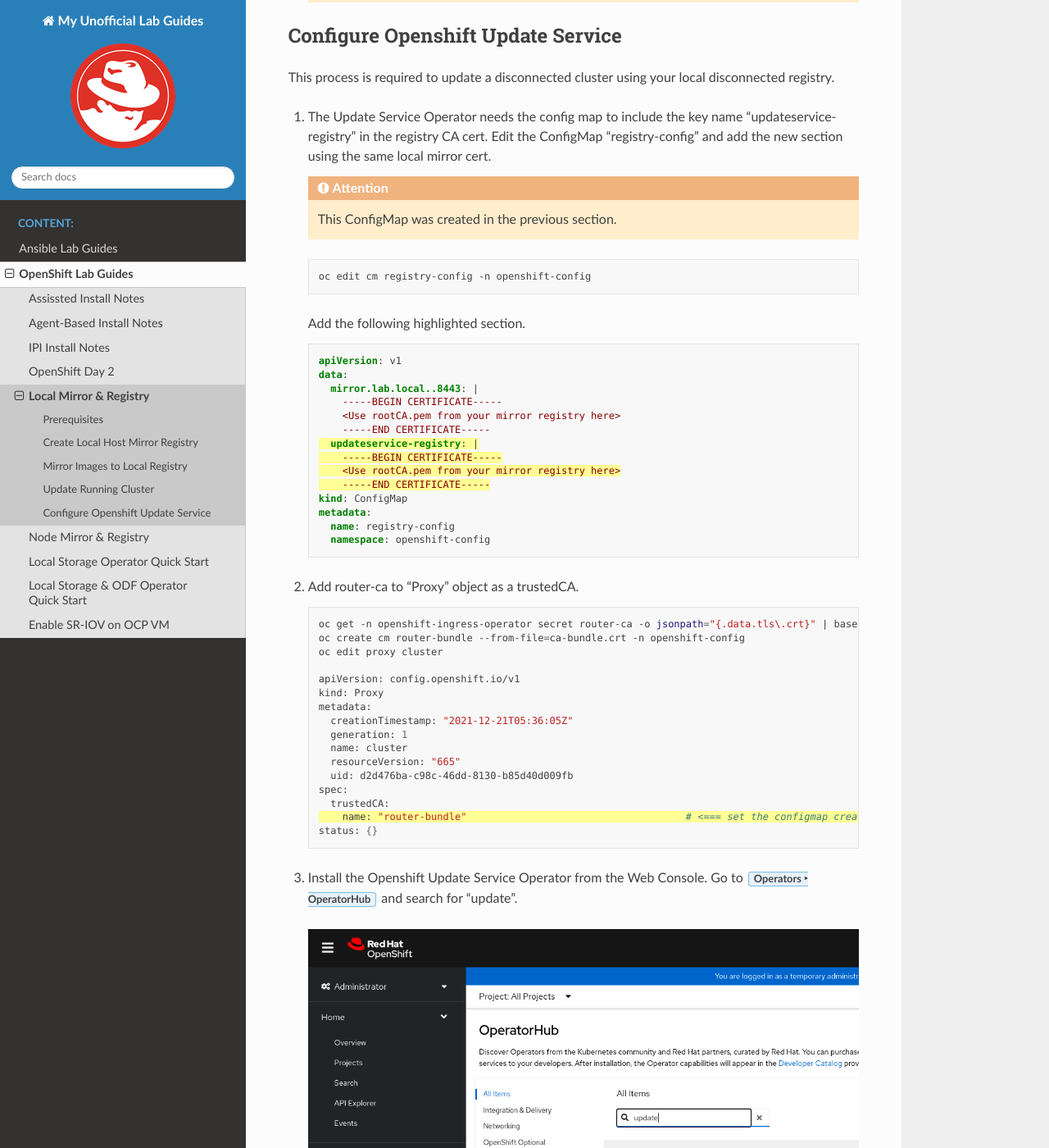
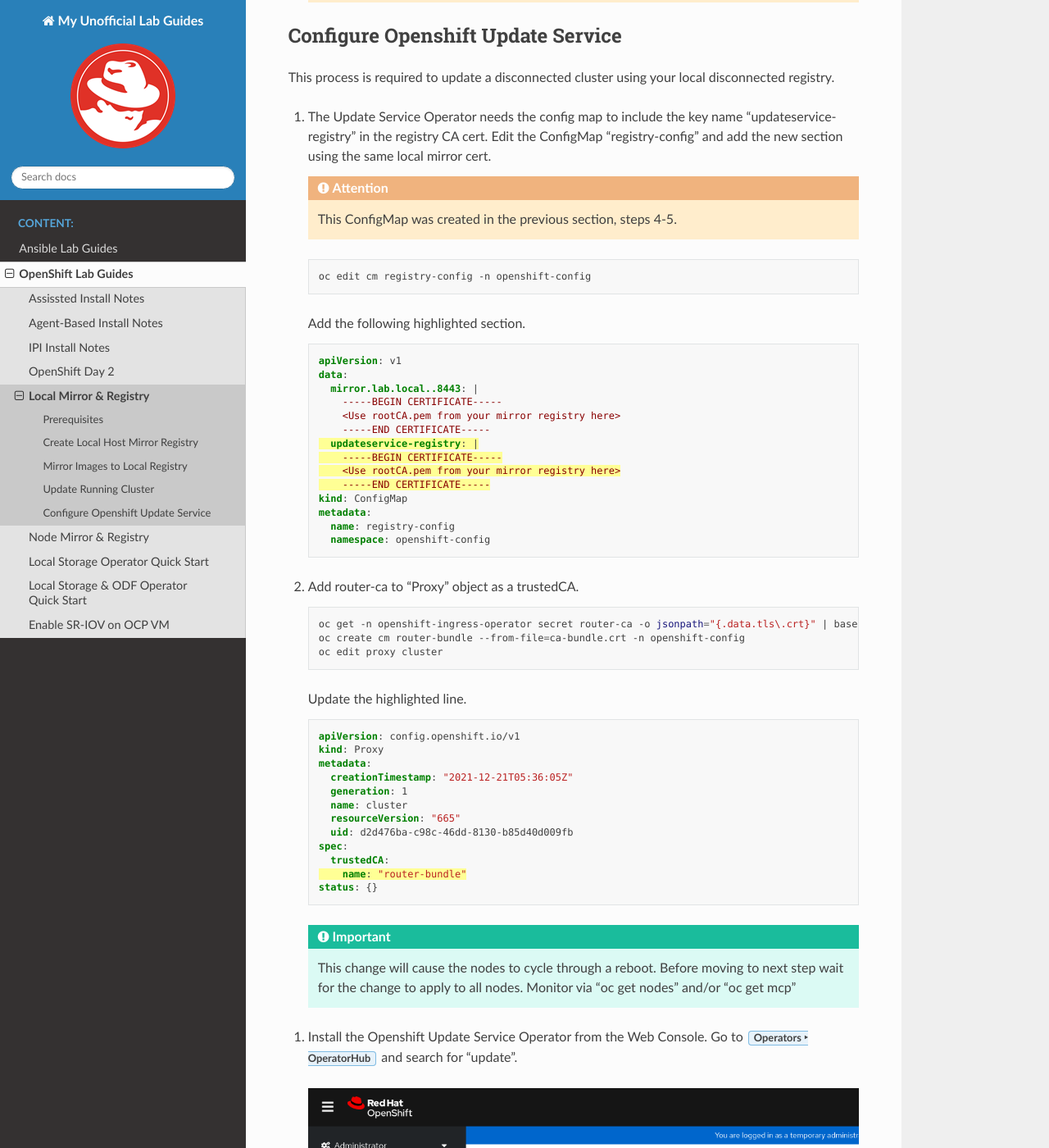
Before and after one commit to vtog/labGuides, a Sphinx documentation site: the page built from source/ocp/local-mirror-registry.rst, in a window 1280 px wide and 1400 px high, scrolled down 7433 px. Shown: the whole window at 82% size. Built offline with Sphinx 7.4.7 and the Read the Docs theme 2.0.0, drawn with Linux system fonts in a browser that asks for light colours; pages that are not in the unit, such as notebooks, are missing from menus.

Commit message:
updated update-service

```diff
--- a/source/ocp/local-mirror-registry.rst
+++ b/source/ocp/local-mirror-registry.rst
@@ -349,7 +349,7 @@
    "updateservice-registry" in the registry CA cert. Edit the ConfigMap
    "registry-config" and add the new section using the same local mirror cert.
 
-   .. attention:: This ConfigMap was created in the previous section.
+   .. attention:: This ConfigMap was created in the previous section, steps 4-5.
 
    .. code-block:: bash
 
@@ -378,11 +378,15 @@
 #. Add router-ca to "Proxy" object as a trustedCA.
 
    .. code-block:: bash
-      :emphasize-lines: 15
 
       oc get -n openshift-ingress-operator secret router-ca -o jsonpath="{.data.tls\.crt}" | base64 -d > ca-bundle.crt
       oc create cm router-bundle --from-file=ca-bundle.crt -n openshift-config
       oc edit proxy cluster
+
+   Update the highlighted line.
+
+   .. code-block:: yaml
+      :emphasize-lines: 11
 
       apiVersion: config.openshift.io/v1
       kind: Proxy
@@ -394,8 +398,12 @@
         uid: d2d476ba-c98c-46dd-8130-b85d40d009fb
       spec:
         trustedCA:
-          name: "router-bundle"                                     # <=== set the configmap created with the router-ca
+          name: "router-bundle"
       status: {}
+
+  .. important:: This change will cause the nodes to cycle through a reboot.
+     Before moving to next step wait for the change to apply to all nodes.
+     Monitor via "oc get nodes" and/or "oc get mcp"
 
 #. Install the Openshift Update Service Operator from the Web Console. Go to
    :menuselection:`Operators --> OperatorHub` and search for "update".
```
